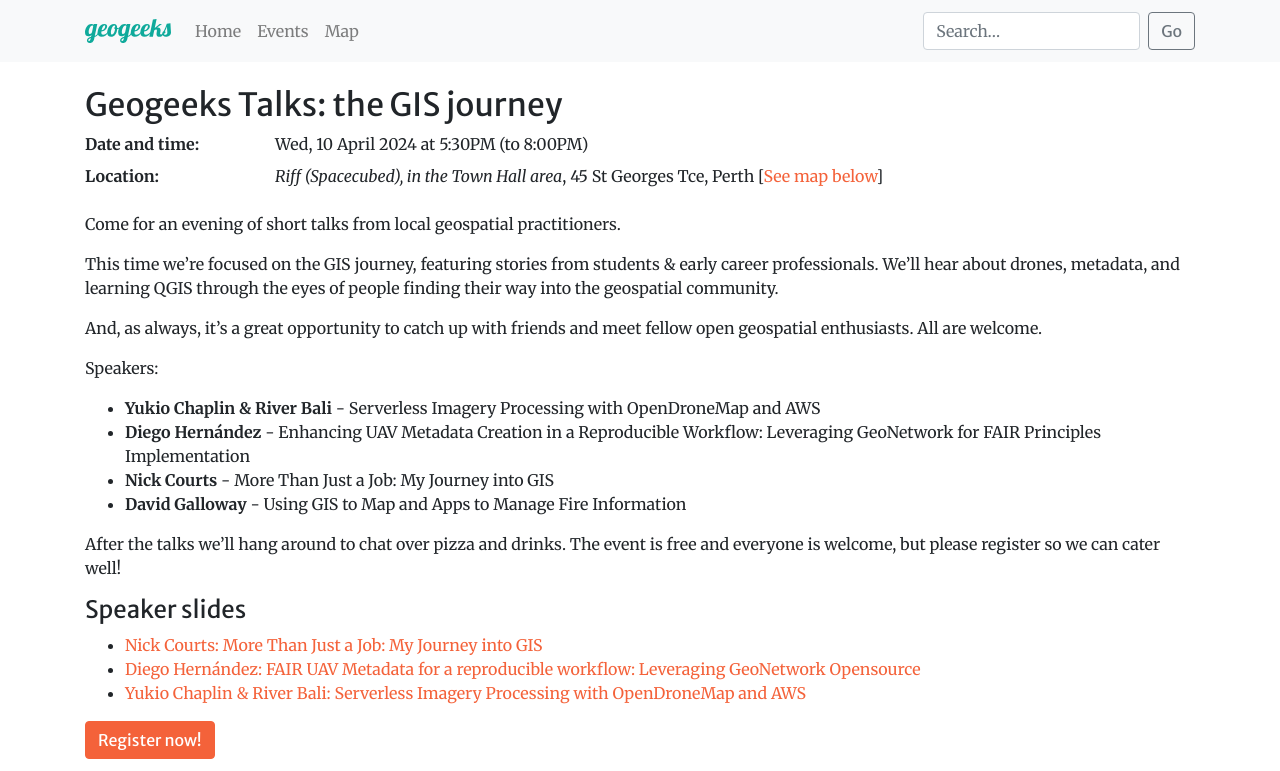
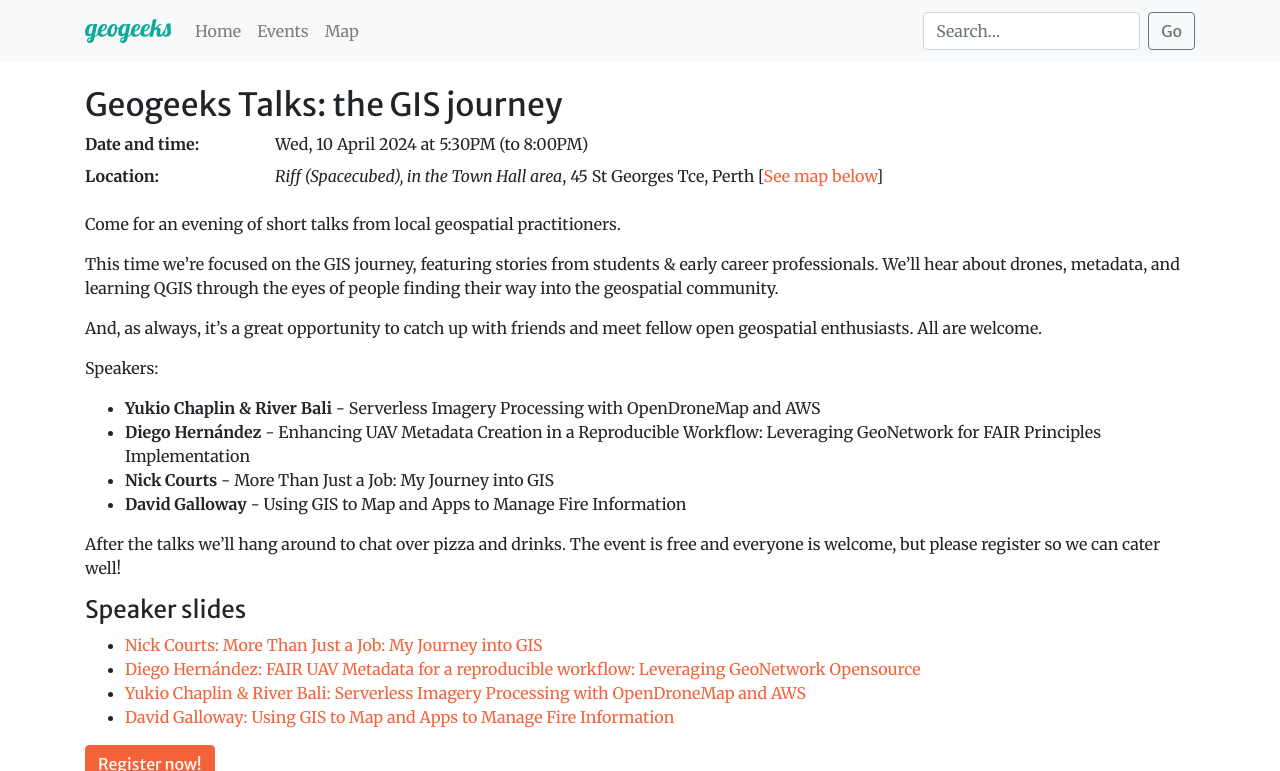
Before and after one commit to geogeeks-au/geogeeks-au.github.io, a Jekyll site: the page built from 2024/0410_gis-journey.md, in a window 1280 px wide, cut to the strip 0-771 px from the top of the page. Built offline with Jekyll 4.4.1, drawn with Linux system fonts in a browser that asks for light colours; comment, search, counter and statistics services are not loaded.

Commit message:
more slides

```diff
--- a/2024/0410_gis-journey.md
+++ b/2024/0410_gis-journey.md
@@ -33,3 +33,4 @@
 * [Nick Courts: More Than Just a Job: My Journey into GIS](0410_gis-journey/Thrown in the Deep End.pptx)
 * [Diego Hernández: FAIR UAV Metadata for a reproducible workflow: Leveraging GeoNetwork Opensource](0410_gis-journey/FAIR UAV Metadata for a reproducible workflow: Leveraging GeoNetwork Opensource.pdf)
 * [Yukio Chaplin & River Bali: Serverless Imagery Processing with OpenDroneMap and AWS](0410_gis-journey/Serverless Imagery Processing with OpenDroneMap and AWS.pdf)
+* [David Galloway: Using GIS to Map and Apps to Manage Fire Information](0410_gis-journey/Using GIS to Map and Apps to Manage Fire Information.pdf)
```
Also changed, not shown: 1 other file.
